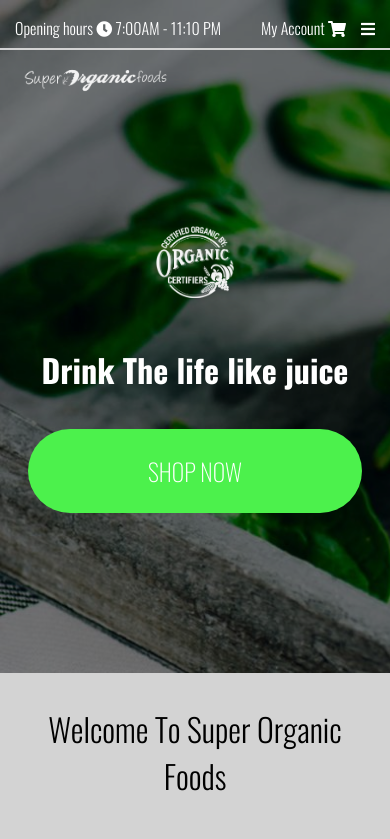
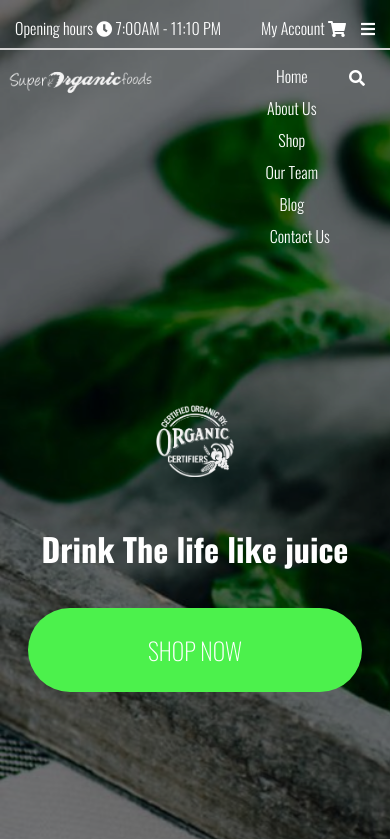
Before and after one commit to Limeshrk/organic-food-start, a plain HTML site: page index.html in a window 390 px wide. Both pictures are taken after a click on the label 368 px from the left and 28 px from the top of the page. Shown: the top 839 px of the page. Drawn offline with Linux system fonts and the light colour scheme.

Commit message:
Release candidate

```diff
--- a/index.html
+++ b/index.html
@@ -14,7 +14,6 @@
     <script src="./app.js"></script>
     <header>
       <div class="head-background">
-        <!-- <img src="./img/banner_image_1.jpg" alt="Header BG" class="head-img"/> -->
         <div class="head-content-area">
           <div class="fixed-head">
             <div class="opening-hours">
@@ -23,7 +22,7 @@
             <div class="myaccount">
               My Account <i class="fas fa-shopping-cart"></i>
             </div>
-            <input type="checkbox" id="toggle" class="menu-checkbox" />
+
             <label for="toggle" class="toggle-label">
               <i class="fas fa-bars"></i>
             </label>
@@ -35,6 +34,8 @@
               class="menubar-logo"
             />
             <div class="main-menu-container">
+              <div class="hide-menu">
+                <input type="checkbox" id="toggle" class="menu-checkbox" />
                 <ul class="main-menu">
                   <li class="menu-item"><a href="#">Home</a></li>
                   <li class="menu-item"><a href="#">About Us</a></li>
@@ -43,6 +44,7 @@
                   <li class="menu-item"><a href="#">Blog</a></li>
                   <li class="menu-item"><a href="#">Contact Us</a></li>
                 </ul>
+              </div>
               <div class="search">
                 <i class="fas fa-search"><a href="#"></a></i>
               </div>
--- a/style.css
+++ b/style.css
@@ -97,31 +97,32 @@ body {
   font-weight: 500;
 }
 
+/* ------ Bellow the line ------ */
+
 .main-menu-area {
   display: flex;
   align-items: center;
+  align-items: flex-start;
   justify-content: space-between;
   border-top: 2px solid lightgray;
-  padding-top: 0.5em;
+  padding: 0.5em 15vw 0 15vw;
 }
 
 .menubar-logo {
   height: 2.5em;
-  margin-left: 15vw;
-  align-content: center;
+  align-self: flex-start;
 }
 
 .main-menu-container {
   display: flex;
   color: white;
-  margin: 0 15vw 0 0;
-  padding: 0;
+  align-items: flex-end;
 }
 
 .search {
-  align-self: center;
-  margin-right: 15vw;
+  align-self: flex-start;
   color: white;
+  padding-top: 5px;
 }
 
 .main-menu {
@@ -129,6 +130,7 @@ body {
   margin: 0 15px auto 0;
   list-style: none;
   font-weight: 500;
+  padding: 0 0 0 0;
 }
 
 .menu-item {
@@ -148,6 +150,8 @@ body {
   align-items: center;
   justify-content: center;
 }
+
+/* ------ END OF MENU AREA ------ */
 
 .header-content {
   padding: 0 0 10em 0;
@@ -179,6 +183,7 @@ body {
   padding: 1em 5em 1em 5em;
   margin: 1.5em auto 0 auto;
   border-radius: 2em;
+  user-select: none;
 }
 
 .shopnow-button:hover {
@@ -244,6 +249,8 @@ body {
   grid-column: 4/5;
 }
 
+/* ------ Bottom footer area ------ */
+
 footer {
   margin: 0;
   padding: 0 0 15em 0;
@@ -265,7 +272,7 @@ footer p {
   font-weight: 500;
 }
 
-/* mobile view */
+/* ------ mobile view ------ */
 
 @media (max-width: 800px) {
   /* Header display correction for smaller screen */
@@ -284,26 +291,25 @@ footer p {
     margin: 0 15px 0 0;
   }
 
+  .main-menu-area {
+    padding: 10px 25px 25px 0;
+  }
+
+  .menubar-logo {
+    align-self: flex-start;
+  }
+
   .search {
-    margin-right: 15px;
-    color: white;
+    align-self: flex-start;
   }
 
   .main-menu {
-  }
-
-  .menubar-logo {
-    margin-left: 15px;
-  }
-
-  .main-menu-container {
-    font-size: 1em;
     text-align: center;
     display: none;
   }
 
-  .menu-checkbox:checked ~ .main-menu-container {
-    display: flex;
+  .menu-checkbox:checked ~ .main-menu {
+    display: block;
   }
 
   /* --------------------------------  main-grid is grid  --------------------------------- */
@@ -345,8 +351,3 @@ footer p {
     grid-row: 5;
   }
 }
-
-/*  hamburger menu
-  fejléc kiigazit
-  grid átrendez
- */
```
Lines whose indentation alone changed are shown as unchanged.
